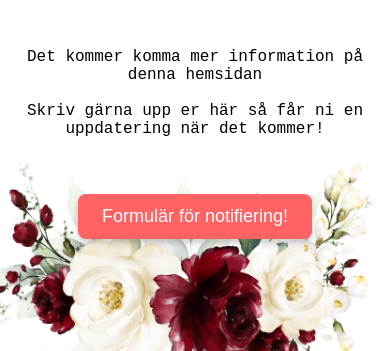
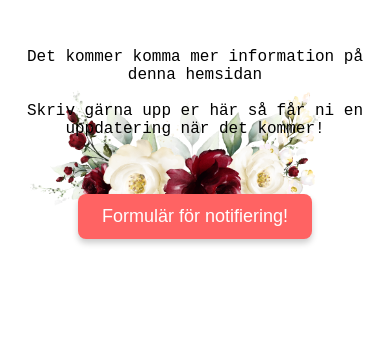
Before and after one commit to ALangerbeck/ALangerbeck.github.io, a plain HTML site: page index.html in a window 390 px wide. Shown: the part 493-844 px from the top of the page. Drawn offline with Linux system fonts and the light colour scheme.

Commit message:
Rever difference on mobile and desktop

```diff
--- a/index.html
+++ b/index.html
@@ -5,7 +5,7 @@
           body {
             background-image: url('background.png');
             background-repeat: repeat-x;
-            background-size: cover;
+            background-size: contain;
             background-position: center;
             margin: 0;
             height: 100vh;
@@ -13,14 +13,6 @@
             flex-direction: column;
             justify-content: center; /* Horizontal center */
             align-items: center;     /* Vertical center */
-          }
-
-          @media (max-width: 600px) {
-            body {
-              background-repeat: no-repeat;
-              background-size: cover;
-              background-position: center;
-            }
           }
 
         </style>
```
